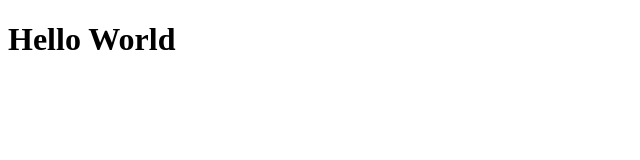
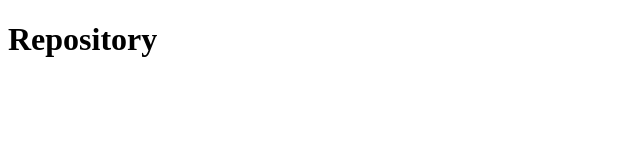
Before and after one commit to angeloevangelista/gostack, a React (Create React App) app in the folder primeiro-projeto-react/: page /repository in a window 1280 px wide. Shown: the top 160 px of the page, without its empty margins (0-640 px from the left). Built offline with nearby package versions, Linux system fonts and the light colour scheme.

Commit message:
Criando rotas

```diff
--- a/primeiro-projeto-react/package.json
+++ b/primeiro-projeto-react/package.json
@@ -12,6 +12,7 @@
     "@types/react-dom": "^16.9.0",
     "react": "^16.13.1",
     "react-dom": "^16.13.1",
+    "react-router-dom": "^5.2.0",
     "react-scripts": "3.4.3",
     "typescript": "~3.7.2"
   },
@@ -34,9 +35,10 @@
     ]
   },
   "devDependencies": {
+    "@types/react-router-dom": "^5.1.5",
     "@typescript-eslint/eslint-plugin": "^3.9.1",
     "@typescript-eslint/parser": "^3.9.1",
-    "eslint": "^7.7.0",
+    "eslint": "^6.6.0",
     "eslint-config-airbnb": "^18.2.0",
     "eslint-config-prettier": "^6.11.0",
     "eslint-import-resolver-typescript": "^2.2.1",
--- /dev/null
+++ b/primeiro-projeto-react/src/pages/Dashboard/index.tsx
@@ -0,0 +1,7 @@
+import React from 'react';
+
+const Dashboard: React.FC = () => {
+  return <h1>Dashboard</h1>;
+};
+
+export default Dashboard;
--- /dev/null
+++ b/primeiro-projeto-react/src/pages/Repository/index.tsx
@@ -0,0 +1,7 @@
+import React from 'react';
+
+const Repository: React.FC = () => {
+  return <h1>Repository</h1>;
+};
+
+export default Repository;
--- /dev/null
+++ b/primeiro-projeto-react/src/routes/index.tsx
@@ -0,0 +1,14 @@
+import React from 'react';
+import { Switch, Route } from 'react-router-dom';
+
+import Dashboard from '../pages/Dashboard';
+import Repository from '../pages/Repository';
+
+const Routes: React.FC = () => (
+  <Switch>
+    <Route exact path="/" component={Dashboard} />
+    <Route path="/repository" component={Repository} />
+  </Switch>
+);
+
+export default Routes;
```
Also changed, not shown: primeiro-projeto-react/src/App.tsx (+7 -1 lines), 1 other file (tests, documents, lock files or other folders).
